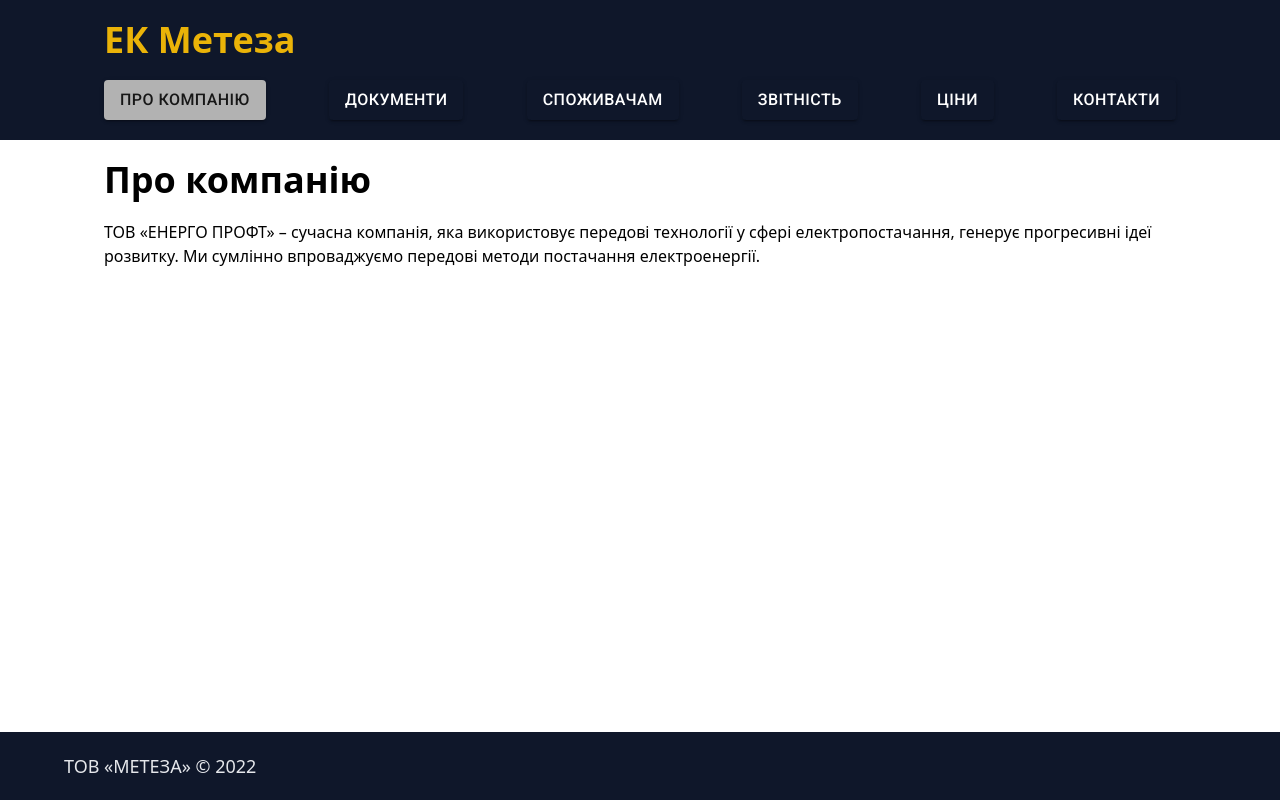
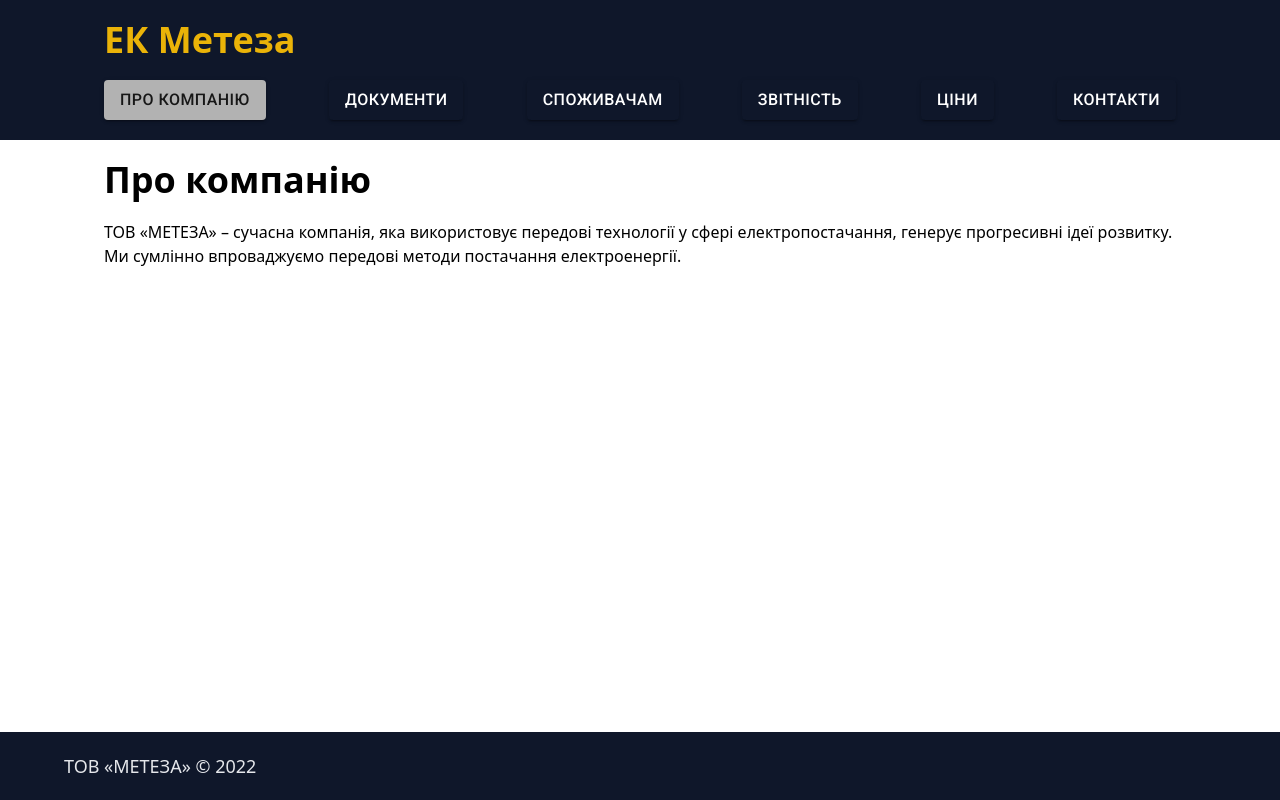
Before and after one commit to Docc2022/energy-website-first, a Next.js app: page / in a window 1280 px wide. Built offline with nearby package versions, Linux system fonts and the light colour scheme.

Commit message:
fix name

```diff
--- a/src/views/ConsumersView/index.tsx
+++ b/src/views/ConsumersView/index.tsx
@@ -5,7 +5,7 @@ const ConsumersView = () => {
     <main className="max-w-6xl mx-auto px-10 py-5 flex flex-col gap-y-5">
       <section className="section-consumers">
         <header className="services-header title">
-          <h2 className="text-xl font-bold">Споживачам ТОВ «ЕНЕРГО ПРОФТ»</h2>
+          <h2 className="text-xl font-bold">Споживачам ТОВ «МЕТЕЗА»</h2>
         </header>
         <p className="title-text">
           Наша компанія має на меті створити прозору та доступну систему
--- a/src/views/ContactsView/index.tsx
+++ b/src/views/ContactsView/index.tsx
@@ -5,7 +5,7 @@ const ContactsView = () => {
     <main className="max-w-6xl mx-auto px-10 py-5 flex flex-col gap-y-5">
       <h1 className="text-4xl font-bold">Контакти</h1>
       <p className="text-base">
-        ТОВ «ЕНЕРГО ПРОФТ» – сучасна компанія, яка використовує передові
+        ТОВ «МЕТЕЗА» – сучасна компанія, яка використовує передові
         технології у сфері електропостачання, генерує прогресивні ідеї розвитку.
         Ми сумлінно впроваджуємо передові методи постачання електроенергії.
       </p>
--- a/src/views/MainPageView/index.tsx
+++ b/src/views/MainPageView/index.tsx
@@ -5,7 +5,7 @@ const MainPageView = () => {
     <main className="max-w-6xl mx-auto px-10 py-5 flex flex-col gap-y-5">
       <h1 className="text-4xl font-bold">Про компанію</h1>
       <p className="text-base">
-        ТОВ «ЕНЕРГО ПРОФТ» – сучасна компанія, яка використовує передові
+        ТОВ «МЕТЕЗА» – сучасна компанія, яка використовує передові
         технології у сфері електропостачання, генерує прогресивні ідеї розвитку.
         Ми сумлінно впроваджуємо передові методи постачання електроенергії.
       </p>
--- a/src/views/ReportView/index.tsx
+++ b/src/views/ReportView/index.tsx
@@ -5,7 +5,7 @@ const ReportView = () => {
     <main className="max-w-6xl mx-auto px-10 py-5 flex flex-col gap-y-5">
       <h1 className="text-4xl font-bold">Звітність</h1>
       <p className="text-base">
-        Звітність щодо діяльності ТОВ «ЕНЕРГО ПРОФТ» на даний час не подавалась.
+        Звітність щодо діяльності ТОВ «МЕТЕЗА» на даний час не подавалась.
       </p>
     </main>
   );
```
